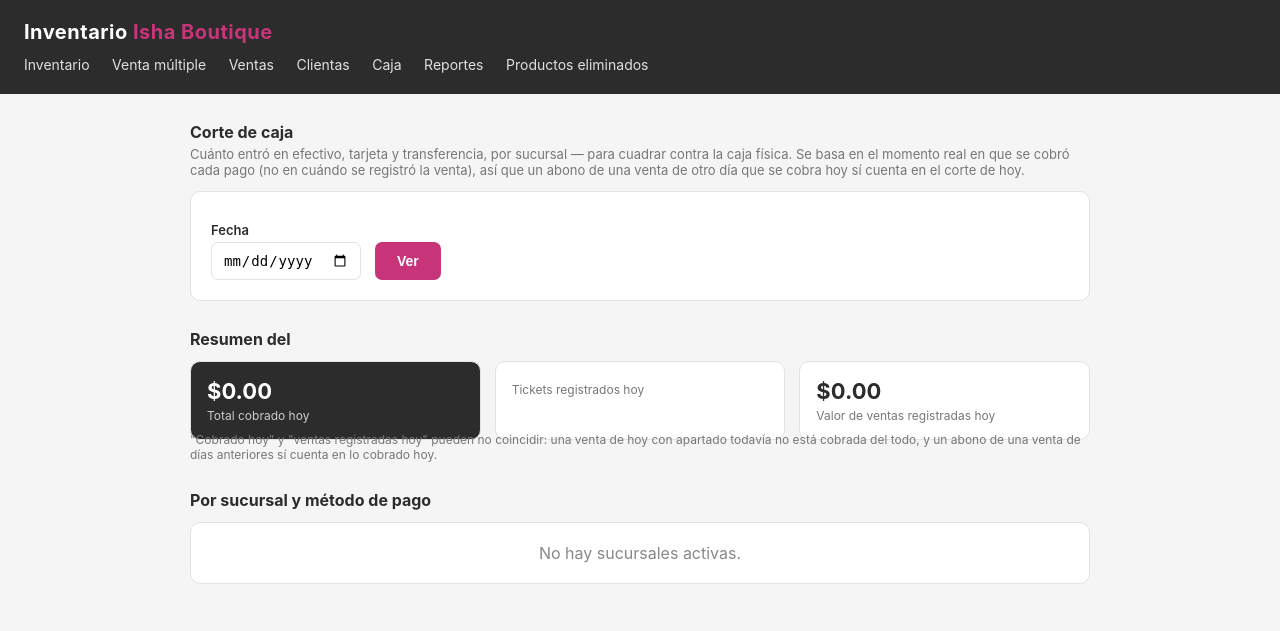
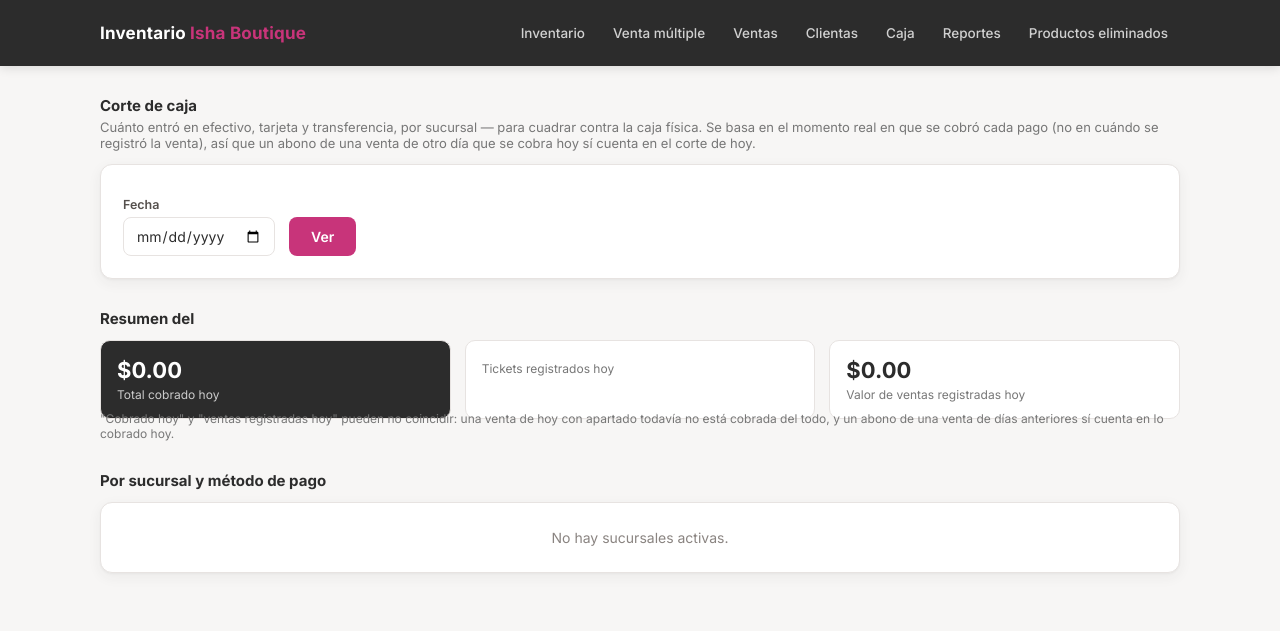
Before and after one commit to yuvalbaryosefp-alt/isha-wear-pos, a FastAPI app: template templates/caja.html in a window 1280 px wide. Shown: the top 631 px of the page. Run offline with FastAPI, Linux system fonts and the light colour scheme; the template is opened without the code that fills it, so the values that code supplies are empty.

Commit message:
Rediseña el look del sistema: piloto en base.html y Ventas
Tipografía (Inter), paleta más suave con sombras sutiles, nav con estado
activo, variantes de botón reutilizables (.btn-sm/.btn-secundario/
.btn-peligro/.btn-advertencia) en vez de estilos sueltos repetidos, tabla
con scroll horizontal en pantallas chicas. Ventas es la página piloto;
si le gusta el resultado, se replica en el resto de las páginas.

```diff
--- a/templates/base.html
+++ b/templates/base.html
@@ -4,98 +4,168 @@
   <meta charset="UTF-8">
   <meta name="viewport" content="width=device-width, initial-scale=1.0">
   <title>Inventario · Isha Boutique</title>
+  <link rel="preconnect" href="https://fonts.googleapis.com">
+  <link rel="preconnect" href="https://fonts.gstatic.com" crossorigin>
+  <link href="https://fonts.googleapis.com/css2?family=Inter:wght@400;500;600;700&display=swap" rel="stylesheet">
   <style>
     :root {
       --rosa: #C8347A;
+      --rosa-oscuro: #A8235F;
+      --rosa-suave: #FBEAF2;
       --charcoal: #2C2C2C;
-      --gris: #F5F5F5;
-      --borde: #E2E2E2;
+      --gris: #F7F6F5;
+      --borde: #E7E3E1;
+      --texto-tenue: #8A8481;
+      --verde: #1a7a3c;
+      --verde-suave: #E3F5EA;
+      --ambar: #9a6a00;
+      --ambar-suave: #FFF3DA;
+      --rojo: #B02A2A;
+      --rojo-suave: #FDECEC;
+      --morado: #5a2a9a;
+      --morado-suave: #EAE3F5;
+      --sombra: 0 1px 2px rgba(44,44,44,0.04), 0 4px 14px rgba(44,44,44,0.06);
+      --radio: 12px;
     }
     * { box-sizing: border-box; }
     body {
-      font-family: -apple-system, "Segoe UI", Roboto, sans-serif;
+      font-family: "Inter", -apple-system, "Segoe UI", Roboto, sans-serif;
       color: var(--charcoal);
       background: var(--gris);
       margin: 0;
-      padding: 0 16px 48px;
+      padding: 0 20px 56px;
+      -webkit-font-smoothing: antialiased;
     }
     header {
       background: var(--charcoal);
       color: #fff;
-      margin: 0 -16px 24px;
-      padding: 20px 24px;
+      margin: 0 -20px 28px;
+      padding: 18px 28px;
+      position: sticky;
+      top: 0;
+      z-index: 10;
+      box-shadow: 0 2px 10px rgba(0,0,0,0.12);
     }
-    header h1 { margin: 0; font-size: 20px; letter-spacing: 0.5px; }
-    header span { color: var(--rosa); font-weight: 700; }
-    header nav { margin-top: 10px; }
+    header .barra { display: flex; align-items: center; justify-content: space-between; flex-wrap: wrap; gap: 10px; max-width: 1080px; margin: 0 auto; }
+    header h1 { margin: 0; font-size: 17px; font-weight: 700; letter-spacing: 0.2px; white-space: nowrap; }
+    header span { color: var(--rosa); }
+    header nav { display: flex; flex-wrap: wrap; gap: 4px; }
     header nav a {
-      color: #fff; text-decoration: none; font-size: 14px;
-      margin-right: 18px; opacity: 0.85;
+      color: rgba(255,255,255,0.78); text-decoration: none; font-size: 13.5px; font-weight: 500;
+      padding: 7px 12px; border-radius: 20px; transition: background 0.15s, color 0.15s;
+      white-space: nowrap;
     }
-    header nav a:hover { opacity: 1; border-bottom: 2px solid var(--rosa); }
-    .contenedor { max-width: 900px; margin: 0 auto; }
-    h2 { font-size: 16px; margin: 28px 0 12px; }
+    header nav a:hover { color: #fff; background: rgba(255,255,255,0.08); }
+    header nav a.activo { color: #fff; background: var(--rosa); }
+    .contenedor { max-width: 1080px; margin: 0 auto; }
+    h2 {
+      font-size: 15px; font-weight: 700; margin: 30px 0 12px;
+      display: flex; align-items: center; flex-wrap: wrap; gap: 8px;
+      color: var(--charcoal);
+    }
+    h2:first-child { margin-top: 0; }
     .tarjeta {
       background: #fff;
       border: 1px solid var(--borde);
-      border-radius: 10px;
-      padding: 20px;
+      border-radius: var(--radio);
+      padding: 22px;
+      box-shadow: var(--sombra);
     }
-    label { display: block; font-size: 13px; margin: 10px 0 4px; font-weight: 600; }
+    label { display: block; font-size: 12.5px; margin: 10px 0 5px; font-weight: 600; color: #55504D; }
     input, select {
       width: 100%;
-      padding: 9px 11px;
+      padding: 9px 12px;
       border: 1px solid var(--borde);
-      border-radius: 7px;
+      border-radius: 8px;
       font-size: 14px;
       background: #fff;
+      font-family: inherit;
+      color: var(--charcoal);
+      transition: border-color 0.15s, box-shadow 0.15s;
+    }
+    input:focus, select:focus {
+      outline: none;
+      border-color: var(--rosa);
+      box-shadow: 0 0 0 3px var(--rosa-suave);
     }
     .fila-form { display: flex; gap: 14px; flex-wrap: wrap; }
     .fila-form > div { flex: 1; min-width: 160px; }
-    button {
+    .opcion-check {
+      display: flex; align-items: center; gap: 8px;
+      font-weight: 500; font-size: 13.5px; color: var(--charcoal);
+      margin: 10px 0 4px;
+    }
+    .opcion-check input { width: auto; }
+    button, .btn {
       margin-top: 16px;
       background: var(--rosa);
       color: #fff;
       border: none;
       padding: 11px 22px;
-      border-radius: 7px;
+      border-radius: 8px;
       font-size: 14px;
       font-weight: 600;
+      font-family: inherit;
       cursor: pointer;
+      transition: background 0.15s, opacity 0.15s, transform 0.05s;
+      display: inline-block;
     }
-    button:hover { opacity: 0.9; }
-    table { width: 100%; border-collapse: collapse; background: #fff; }
-    th, td { padding: 11px 12px; text-align: left; border-bottom: 1px solid var(--borde); font-size: 14px; }
-    th { background: var(--charcoal); color: #fff; font-weight: 600; }
+    button:hover, .btn:hover { background: var(--rosa-oscuro); }
+    button:active, .btn:active { transform: scale(0.98); }
+
+    /* Variantes chicas para acciones dentro de tablas (reemplazan estilos
+       sueltos repetidos por cada botón secundario/de riesgo). */
+    .btn-sm { margin: 0; padding: 6px 13px; font-size: 12.5px; border-radius: 7px; }
+    .btn-secundario, .btn-peligro, .btn-advertencia {
+      background: #fff; font-weight: 600;
+    }
+    .btn-secundario { color: #55504D; border: 1px solid var(--borde); }
+    .btn-secundario:hover { background: var(--gris); }
+    .btn-peligro { color: var(--rojo); border: 1px solid #F5B5B5; }
+    .btn-peligro:hover { background: var(--rojo-suave); }
+    .btn-advertencia { color: var(--ambar); border: 1px solid #e0c080; }
+    .btn-advertencia:hover { background: var(--ambar-suave); }
+
+    .tabla-scroll { overflow-x: auto; border-radius: var(--radio); box-shadow: var(--sombra); }
+    table { width: 100%; border-collapse: collapse; background: #fff; border-radius: var(--radio); overflow: hidden; }
+    th, td { padding: 12px 14px; text-align: left; border-bottom: 1px solid var(--borde); font-size: 13.5px; white-space: nowrap; }
+    th { background: var(--charcoal); color: #fff; font-weight: 600; font-size: 12.5px; text-transform: uppercase; letter-spacing: 0.03em; }
+    tbody tr:hover { background: var(--rosa-suave); }
+    tbody tr:last-child td { border-bottom: none; }
     td.num { text-align: center; font-variant-numeric: tabular-nums; }
-    .vacio { color: #888; padding: 20px; text-align: center; }
+    .vacio { color: var(--texto-tenue); padding: 26px; text-align: center; font-size: 14px; }
     .aviso {
-      background: #FDECEC; color: #B02A2A;
-      border: 1px solid #F5B5B5; border-radius: 7px;
+      background: var(--rojo-suave); color: var(--rojo);
+      border: 1px solid #F5B5B5; border-radius: 8px;
       padding: 12px 14px; font-size: 14px; margin-bottom: 16px;
+    }
+    .nota {
+      font-size: 12px; color: var(--texto-tenue); margin: -6px 0 10px;
     }
     .badge {
       display: inline-block; padding: 3px 10px; border-radius: 20px;
-      font-size: 12px; font-weight: 600;
+      font-size: 11.5px; font-weight: 700; letter-spacing: 0.01em;
     }
-    .badge.pagado { background: #E3F5EA; color: #1a7a3c; }
-    .badge.parcial { background: #FFF3DA; color: #9a6a00; }
-    .badge.pendiente { background: #FDECEC; color: #B02A2A; }
-    .badge.apartado { background: #EAE3F5; color: #5a2a9a; }
+    .badge.pagado { background: var(--verde-suave); color: var(--verde); }
+    .badge.parcial { background: var(--ambar-suave); color: var(--ambar); }
+    .badge.pendiente { background: var(--rojo-suave); color: var(--rojo); }
+    .badge.apartado { background: var(--morado-suave); color: var(--morado); }
   </style>
 </head>
 <body>
   <header>
-    <h1>Inventario <span>Isha Boutique</span></h1>
-    <nav>
-      <a href="/">Inventario</a>
-      <a href="/ventas/carrito">Venta múltiple</a>
-      <a href="/ventas">Ventas</a>
-      <a href="/clientas">Clientas</a>
-      <a href="/caja">Caja</a>
-      <a href="/reportes">Reportes</a>
-      <a href="/desactivados">Productos eliminados</a>
-    </nav>
+    <div class="barra">
+      <h1>Inventario <span>Isha Boutique</span></h1>
+      <nav>
+        <a href="/" class="{{ 'activo' if request.url.path == '/' }}">Inventario</a>
+        <a href="/ventas/carrito" class="{{ 'activo' if request.url.path == '/ventas/carrito' }}">Venta múltiple</a>
+        <a href="/ventas" class="{{ 'activo' if request.url.path == '/ventas' }}">Ventas</a>
+        <a href="/clientas" class="{{ 'activo' if request.url.path.startswith('/clientas') }}">Clientas</a>
+        <a href="/caja" class="{{ 'activo' if request.url.path == '/caja' }}">Caja</a>
+        <a href="/reportes" class="{{ 'activo' if request.url.path == '/reportes' }}">Reportes</a>
+        <a href="/desactivados" class="{{ 'activo' if request.url.path == '/desactivados' }}">Productos eliminados</a>
+      </nav>
+    </div>
   </header>
   <div class="contenedor">
     {% block contenido %}{% endblock %}
```
Also changed, not shown: templates/ventas.html (+15 -13 lines).
